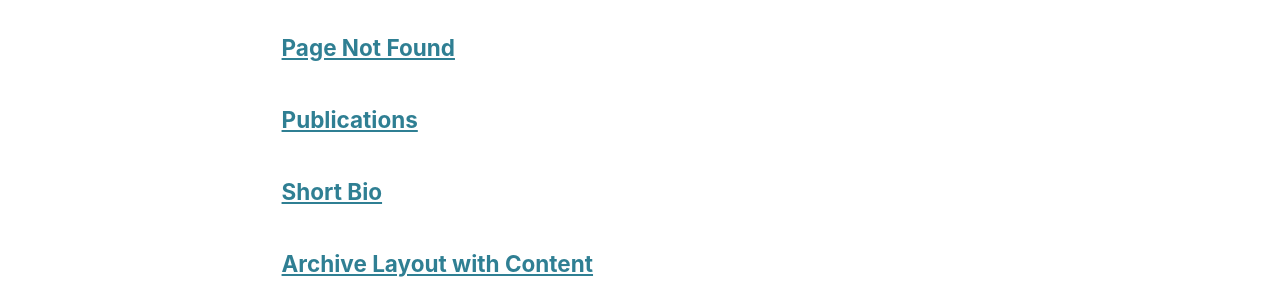
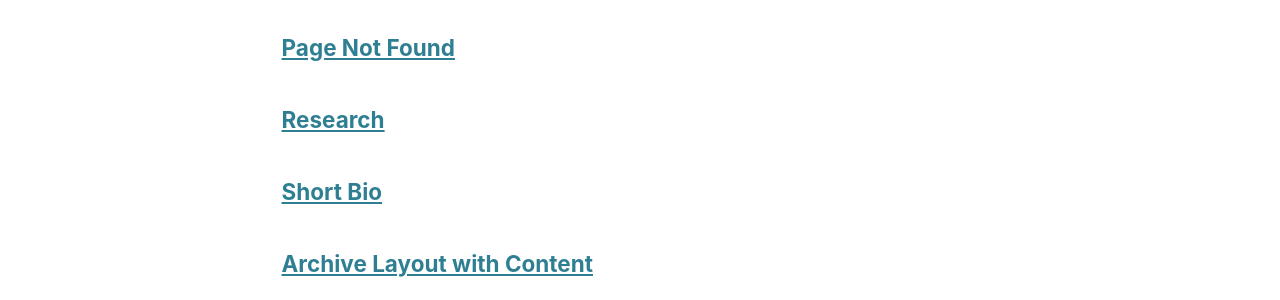
Before and after one commit to samohtaerg/samohtaerg.github.io, a Jekyll site: the page built from _pages/page-archive.html, in a window 1280 px wide and 900 px high. Shown: the part 145-445 px from the top of the window. Built offline with Jekyll 4.4.1, drawn with Linux system fonts in a browser that asks for light colours.

Commit message:
Update Research.md

```diff
--- a/_pages/Research.md
+++ b/_pages/Research.md
@@ -1,9 +1,11 @@
 ---
 layout: archive
-title: "Publications"
-permalink: /publications/
+title: "Research"
+permalink: /Research/
 author_profile: true
 ---
+
+{% include base_path %}
 
 # Research
 Embracing John Tukey's perspective that "an approximate answer to the right problem is worth a good deal more than an exact answer to an approximate problem," my research aims to develop theoretical frameworks that not only provide deep insights but also demonstrate practical utility on large-scale datasets.
```
